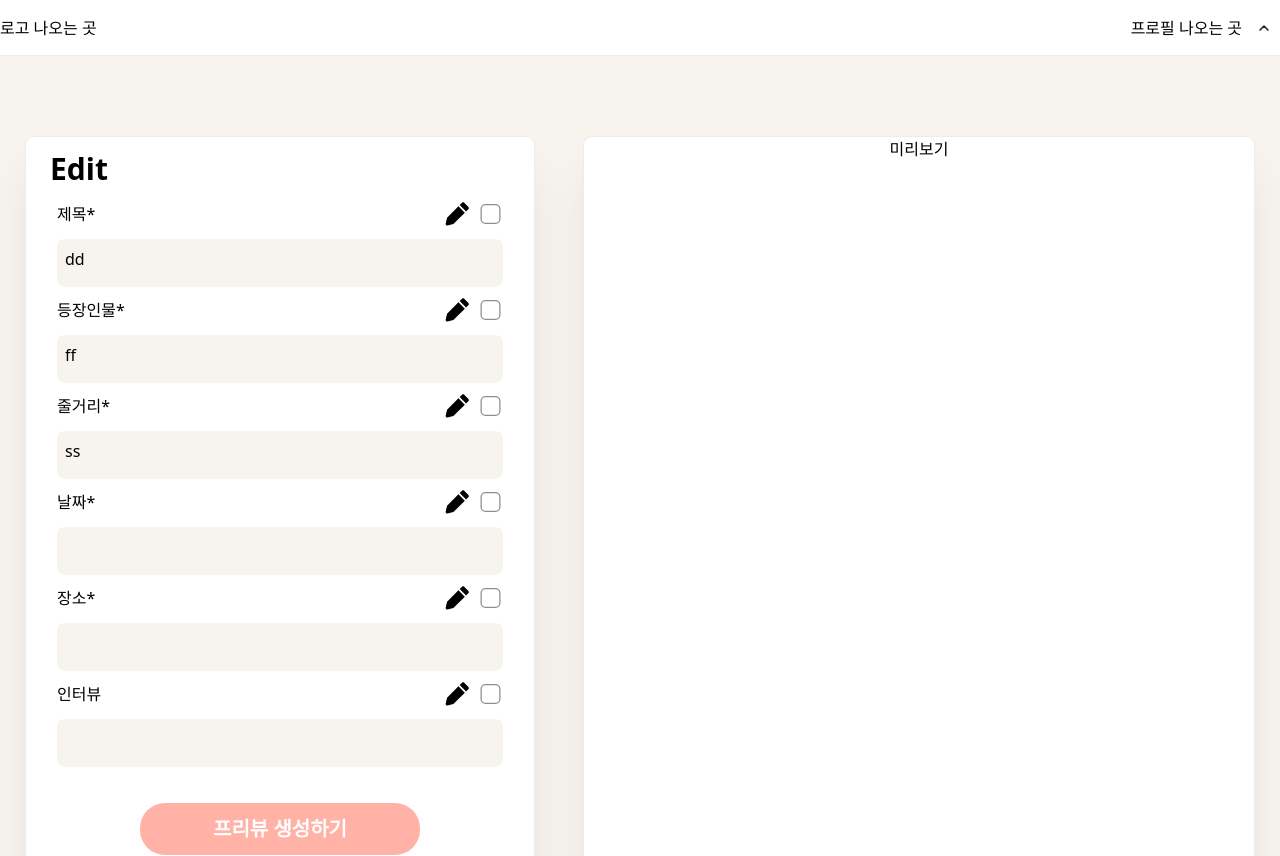
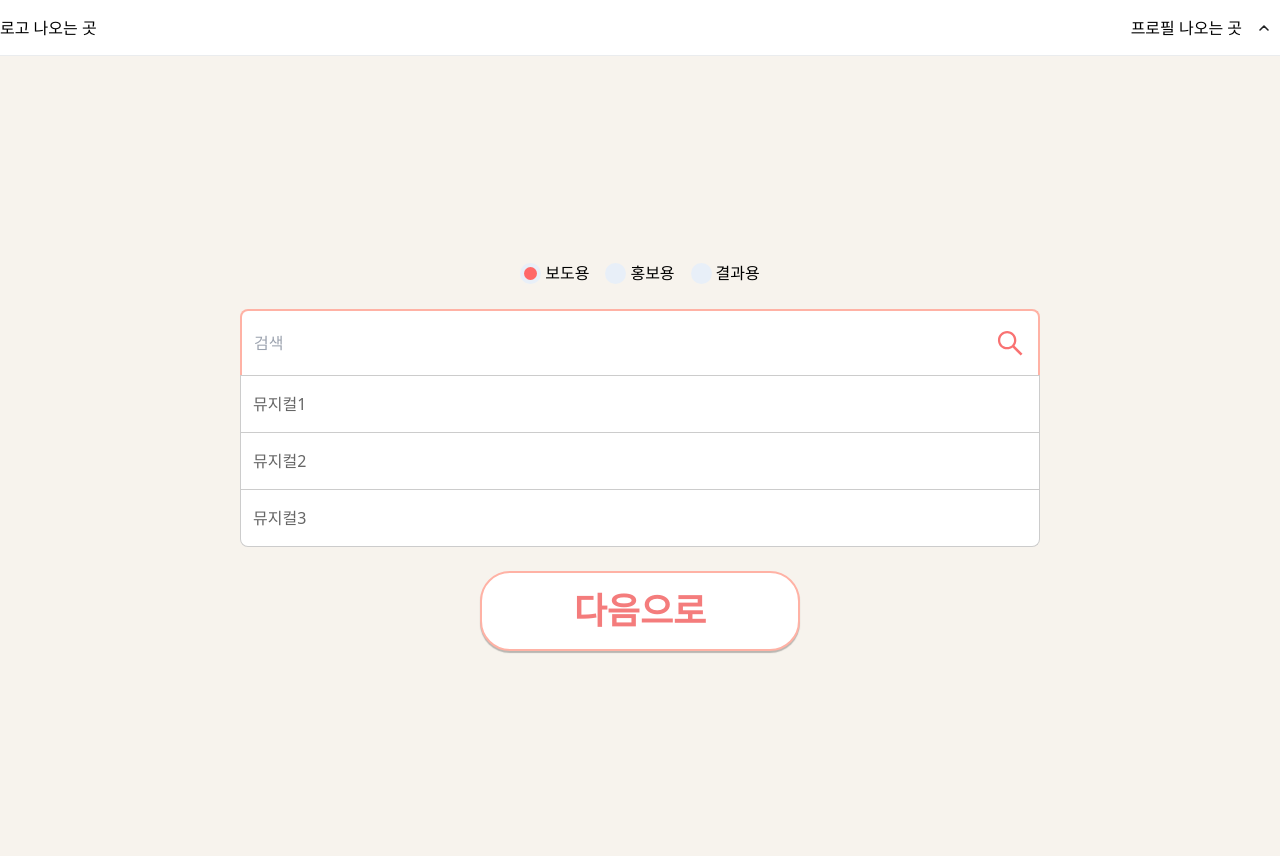
Before and after one commit to Ariling/NETKIM-FrontEnd, a React (Vite) app: page /edit in a window 1280 px wide. Built offline with nearby package versions, Linux system fonts and the light colour scheme.

Commit message:
✨ feat & 🎨 design : edit 페이지 디자인 및 기능 일부 추가

```diff
--- a/src/components/Edit/EditPageCompo.tsx
+++ b/src/components/Edit/EditPageCompo.tsx
@@ -2,8 +2,10 @@ import Card from '../common/Card';
 import EditTextArea from './EditTextArea';
 import Btn from '../common/Btn';
 import { useState } from 'react';
+import { NumberReducer } from '@/store/editReducer';
+import preview from '@assets/img/Preview.webp';
 
-const EditPageCompo = () => {
+const EditPageCompo = (props: NumberReducer) => {
   const editArray = [
     { state: 'title', content: '제목*' },
     { state: 'casting', content: '등장인물*' },
@@ -13,6 +15,7 @@ const EditPageCompo = () => {
     { state: 'interview', content: '인터뷰' },
   ];
   const [check, setCheck] = useState(Array.from(Array(editArray.length), (_) => false));
+  const [show, setShow] = useState(false);
   return (
     <div className="mt-20 w-full h-full flex justify-center gap-12">
       <Card name="Edit툴" className="min-w-[510px] max-h-[807px]">
@@ -33,12 +36,33 @@ const EditPageCompo = () => {
           })}
         </div>
         <div className="flex flex-col mt-9 gap-2.5 items-center">
-          <Btn name="프리뷰 생성하기" className="edit_btn bg-peach" />
-          <Btn name="보도자료 생성하기" className="edit_btn bg-peach-thick" />
+          <Btn
+            onClick={() => {
+              setShow(true);
+            }}
+            name="프리뷰 생성하기"
+            className="edit_btn bg-peach"
+          />
+          <Btn
+            onClick={() => {
+              props.dispath({ type: 'PLUS' });
+            }}
+            name="보도자료 생성하기"
+            className="edit_btn bg-peach-thick"
+          />
         </div>
       </Card>
-      <Card name="미리보기" className="w-[672px] max-h-[807px]">
-        미리보기
+      <Card name="미리보기" className="relative w-[672px] max-h-[807px]">
+        {show ? (
+          <div>여기에 내용이 나올 것!</div>
+        ) : (
+          <div className="flex justify-center items-center flex-col h-full gap-6">
+            <img src={preview} alt="미리보기 이미지" width={148} height={128} />
+            <div className="text-gray-500 font-semibold text-lg">
+              프리뷰 생성하기를 눌러 미리 확인해보세요
+            </div>
+          </div>
+        )}
       </Card>
     </div>
   );
--- a/src/components/Edit/EditSearchCompo.tsx
+++ b/src/components/Edit/EditSearchCompo.tsx
@@ -1,8 +1,10 @@
 import React, { useState } from 'react';
 import Search from '@assets/svg/search.svg?react';
 import { useEditStore } from '@/store/useEditStore';
+import { NumberReducer } from '@/store/editReducer';
+import { Button } from '../common/Button';
 
-const EditSearchCompo = () => {
+const EditSearchCompo = (props: NumberReducer) => {
   const [searchTerm, setSearchTerm] = useState('');
   const { searchProp } = useEditStore((state) => state.states);
   const { setSearchData } = useEditStore((state) => state.actions);
@@ -71,6 +73,13 @@ const EditSearchCompo = () => {
           );
         })}
       </div>
+      <Button
+        name="다음으로"
+        className=" w-80 h-20 rounded-[30px] font-black text-4xl"
+        onClick={() => {
+          props.dispath({ type: 'PLUS' });
+        }}
+      ></Button>
     </div>
   );
 };
--- a/src/components/Edit/EditTextArea.tsx
+++ b/src/components/Edit/EditTextArea.tsx
@@ -32,7 +32,12 @@ const EditTextArea = ({ data, index, content, check, setCheck }: Prop) => {
         <div>{content}</div>
         <div className="flex items-center gap-2">
           {edit ? (
-            <Pencil onClick={() => setEdit(!edit)} />
+            <Pencil
+              onClick={() => {
+                setEdit(!edit);
+                changeCheck(index, true);
+              }}
+            />
           ) : (
             <button onClick={() => setEdit(!edit)}>변경</button>
           )}
@@ -44,7 +49,7 @@ const EditTextArea = ({ data, index, content, check, setCheck }: Prop) => {
         </div>
       </div>
       <textarea
-        className="w-full h-12 bg-basic rounded-lg resize-none p-2"
+        className="w-full h-12 bg-basic rounded-lg resize-none p-2 disabled:text-gray-500"
         disabled={edit}
         value={editProp[data as TEdit]}
         onChange={onChange}
--- a/src/pages/edit/EditOverView.tsx
+++ b/src/pages/edit/EditOverView.tsx
@@ -5,10 +5,10 @@ import { reducer } from '@/store/editReducer';
 import { useReducer } from 'react';
 
 const EditOverView = () => {
-  const [step, dispatch] = useReducer(reducer, 2);
+  const [step, dispatch] = useReducer(reducer, 1);
   const getEditPage = (num: number) => {
-    if (num === 1) return <EditSearchCompo />;
-    if (num === 2) return <EditPageCompo />;
+    if (num === 1) return <EditSearchCompo state={step} dispath={dispatch} />;
+    if (num === 2) return <EditPageCompo state={step} dispath={dispatch} />;
     if (num === 3) return <EditSendCompo />;
   };
   return <div className="inline-block w-full h-screen bg-basic">{getEditPage(step)}</div>;
```
Also changed, not shown: src/assets/img/Preview.webp (added).
